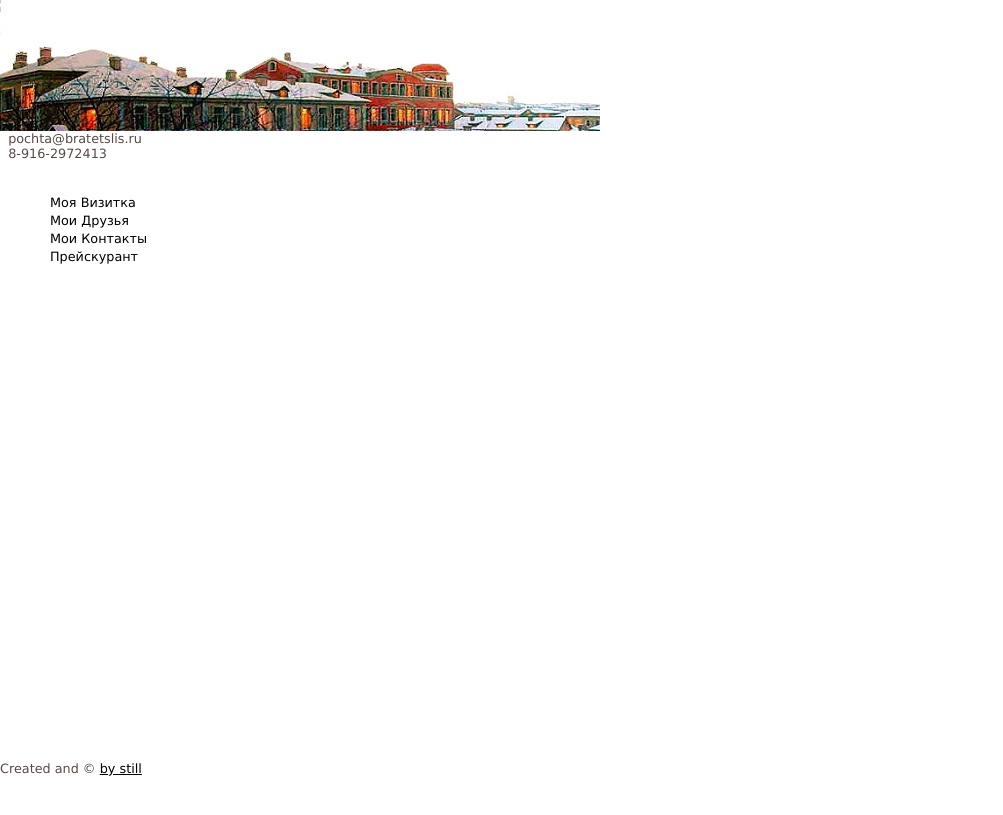
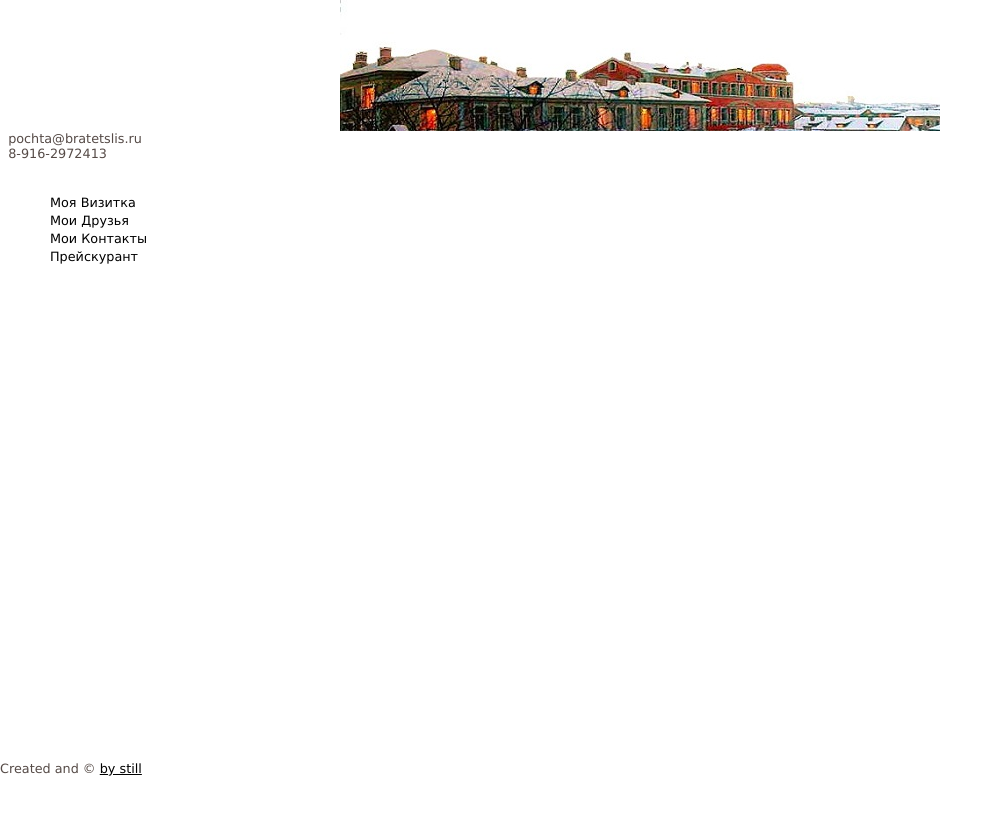
Before and after one commit to bratetslis/Site, a Jekyll site: the page built from Price.md, in a window 1280 px wide. Shown: the top 815 px of the page, without its empty margins (0-1003 px from the left). Built offline with Jekyll 4.4.1, drawn with Linux system fonts in a browser that asks for light colours.

Commit message:
Update _layouts/type3.html

```diff
--- a/_layouts/type3.html
+++ b/_layouts/type3.html
@@ -29,7 +29,7 @@
 </head>
 
 <body>
-<img src="../img/ForLogo2.jpg"></img>
+<center><img src="../img/ForLogo2.jpg"></img></center>
 
 </div><!-- end banner -->
 	<div id="mainnavi">
```
